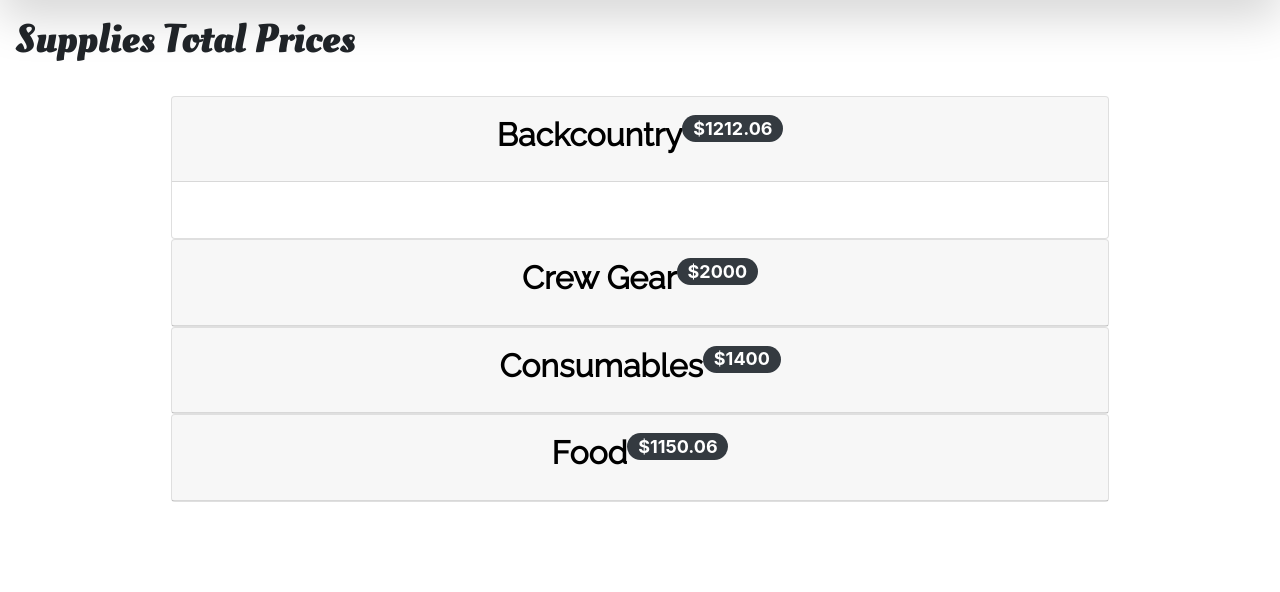
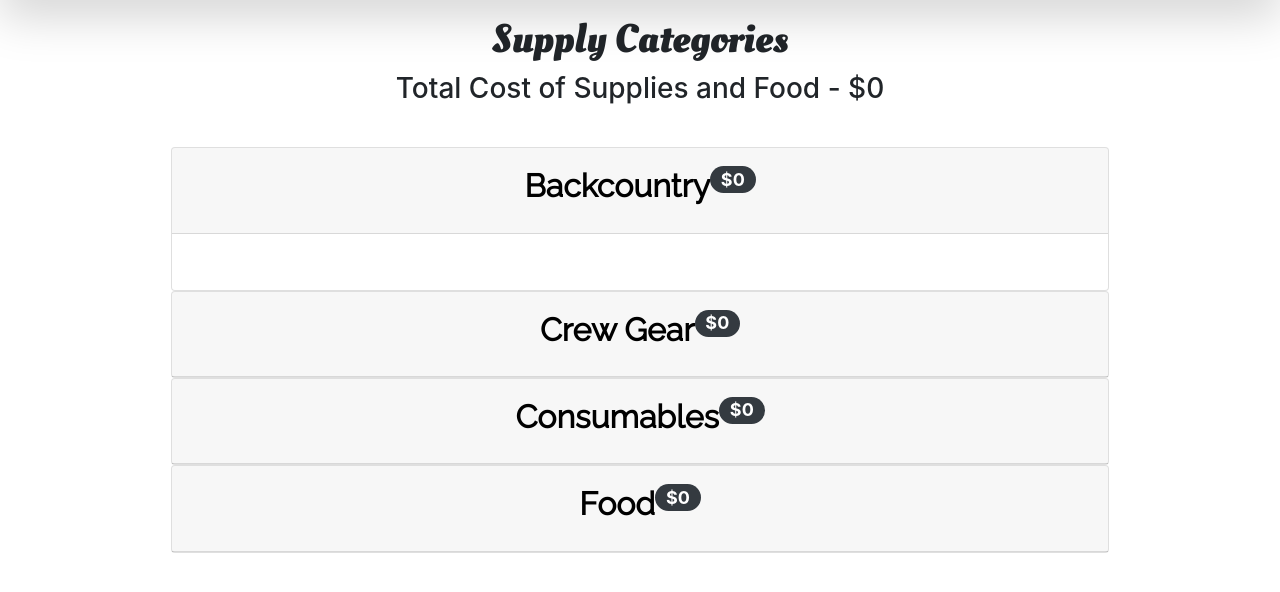
Before and after one commit to asimjb1200/UHA, a Django app: page /reports/ in a window 1280 px wide. Shown: the part 56-648 px from the top of the page. Run offline with Django 3.2, Linux system fonts and the light colour scheme; the visitor is signed in with stand-in values (Sample User, id 1); data that the repository does not hold is empty; some libraries are stand-ins or nearby versions; some web fonts are replaced.

Commit message:
reporting page

```diff
--- a/inventory_mgmt/inventory/templates/inventory/reports.html
+++ b/inventory_mgmt/inventory/templates/inventory/reports.html
@@ -1,7 +1,8 @@
 {% extends 'inventory/base.html' %}
 {% block title %}<title>Reports</title>{% endblock title %}
 {% block body %}
-<h1>Supplies Total Prices</h1>
+<h1 class = "text-center">Supply Categories</h1>
+<h3 class="text-center">Total Cost of Supplies and Food - ${{grandTotal}}<h3>
 <br>
 <div class="reports">
  <div class="w-75 mx-auto" id="accordion">
@@ -11,7 +12,7 @@
       <h5 class="mb-0">
         <button class="btn btn-link" data-toggle="collapse" data-target="#collapseOne" aria-expanded="false" aria-controls="collapseOne">
           <h2 style="float: left;">Backcountry</h2>
-          <h4 style="float: right;"><span class="badge badge-dark badge-pill" >$1212.06</span></h4>
+          <h4 style="float: right;"><span class="badge badge-dark badge-pill" >${{bcTotal}}</span></h4>
         </button>
       </h5>
     </div>
@@ -22,7 +23,7 @@
             {% for supply in supplies %}
                 {% if supply.category == "BACK-COUNTRY" %}
                     {% if supply.total is not None %}
-                        <li>{{ supply.supplyName }} - {{ supply.total }}</li>
+                        <li>{{ supply.supplyName }} - {{supply.quantity}} - ${{ supply.total }}</li>
                         {% else %}
                         <li>{{ supply.supplyName }} - Price Unavailable</li>
                     {% endif %}
@@ -38,7 +39,7 @@
       <h5 class="mb-0">
         <button class="btn btn-link collapsed" data-toggle="collapse" data-target="#collapseTwo" aria-expanded="false" aria-controls="collapseTwo">
           <h2 style="float: left;">Crew Gear</h2>
-          <h4 style="float: right"><span class="badge badge-dark badge-pill">$2000</span></h4>
+          <h4 style="float: right"><span class="badge badge-dark badge-pill">${{cgTotal}}</span></h4>
         </button>
       </h5>
     </div>
@@ -48,7 +49,7 @@
         {% for supply in supplies %}
                 {% if supply.category == "CREW-GEAR" %}
                     {% if supply.total is not None %}
-                        <li>{{ supply.supplyName }} - {{ supply.total }}</li>
+                        <li>{{ supply.supplyName }} - {{supply.quantity}} -  ${{ supply.total }}</li>
                         {% else %}
                         <li>{{ supply.supplyName }} - Price Unavailable</li>
                     {% endif %}
@@ -63,7 +64,7 @@
       <h5 class="mb-0">
         <button class="btn btn-link collapsed" data-toggle="collapse" data-target="#collapseThree" aria-expanded="false" aria-controls="collapseThree">
           <h2 style="float: left;">Consumables</h2>
-          <h4 style="float: right"><span class="badge badge-dark badge-pill">$1400</span></h4>
+          <h4 style="float: right"><span class="badge badge-dark badge-pill">${{conTotal}}</span></h4>
         </button>
       </h5>
     </div>
@@ -73,7 +74,7 @@
             {% for supply in supplies %}
                 {% if supply.category == "CONSUMABLE" %}
                     {% if supply.total is not None %}
-                        <li>{{ supply.supplyName }} - {{ supply.total }}</li>
+                        <li>{{ supply.supplyName }} - {{supply.quantity}} - ${{ supply.total }}</li>
                         {% else %}
                         <li>{{ supply.supplyName }} - Price Unavailable</li>
                     {% endif %}
@@ -88,7 +89,7 @@
         <h5 class="mb-0">
             <button class="btn btn-link collapsed" data-toggle="collapse" data-target="#collapseFour" aria-expanded="false" aria-controls="collapseThree">
                 <h2 style="float: left;">Food</h2>
-                <h4 style="float: right"><span class="badge badge-dark badge-pill">$1150.06</span></h4>
+                <h4 style="float: right"><span class="badge badge-dark badge-pill">${{ foodTotal }}</span></h4>
             </button>
       </h5>
     </div>
@@ -97,7 +98,7 @@
       <div class="card-body">
             {% for item in food %}
                     {% if item.total is not None %}
-                        <li>{{ item.food_name }} - {{ item.total }}</li>
+                        <li>{{ item.food_name }} - {{item.quantity}} - ${{ item.total }}</li>
                         {% else %}
                         <li>{{ item.food_name }} - Price Unavailable</li>
                     {% endif %}
--- a/inventory_mgmt/inventory/views.py
+++ b/inventory_mgmt/inventory/views.py
@@ -36,7 +36,8 @@
         # get the context data from the generic list view
         context = super().get_context_data(**kwargs)
         # add the filter to the context that will go to the template
-        context['filter'] = CustomerFilter(self.request.GET, queryset=self.get_queryset())
+        context['filter'] = CustomerFilter(
+            self.request.GET, queryset=self.get_queryset())
         return context
 
 
@@ -44,7 +45,8 @@
     model = warehouse
     template_name = 'inventory/warehouses.html'
     login_url = '/'
-    redirect_field_name ='redirect_to'
+    redirect_field_name = 'redirect_to'
+
     def get_queryset(self):
         return warehouse.objects.all()
 
@@ -83,7 +85,8 @@
 
     def post(self, request):
         """Take in user data, clean it, and then post it to the database."""
-        form = self.form_class(request.POST) # pass in the user's data to that was submitted in form
+        form = self.form_class(
+            request.POST)  # pass in the user's data to that was submitted in form
 
         if form.is_valid():
             trailer = form.save(commit=False)
@@ -128,7 +131,8 @@
 
     def post(self, request):
         """Take in user data, clean it, and then post it to the database."""
-        form = self.form_class(request.POST) # pass in the user's data to that was submitted in form
+        form = self.form_class(
+            request.POST)  # pass in the user's data to that was submitted in form
 
         if form.is_valid():
             kayak = form.save(commit=False)
@@ -173,7 +177,8 @@
 
     def post(self, request):
         """Take in user data, clean it, and then post it to the database."""
-        form = self.form_class(request.POST) # pass in the user's data to that was submitted in form
+        form = self.form_class(
+            request.POST)  # pass in the user's data to that was submitted in form
 
         if form.is_valid():
             storage = form.save(commit=False)
@@ -202,7 +207,8 @@
 
     def post(self, request):
         """Take in user data, clean it, and then post it to the database."""
-        form = self.form_class(request.POST) # pass in the user's data to that was submitted in form
+        form = self.form_class(
+            request.POST)  # pass in the user's data to that was submitted in form
 
         if form.is_valid():
             newCust = form.save(commit=False)
@@ -255,7 +261,8 @@
 
     def post(self, request):
         """Take in user data, clean it, and then post it to the database."""
-        form = self.form_class(request.POST) # pass in the user's data to that was submitted in form
+        form = self.form_class(
+            request.POST)  # pass in the user's data to that was submitted in form
 
         if form.is_valid():
             newFood = form.save(commit=False)
@@ -295,6 +302,7 @@
     redirect_field_name = 'redirect_to'
     success_url = reverse_lazy('inventory:meals')
 
+
 class MenuBuilder(LoginRequiredMixin, View):
     """This view will allow the user to build a trip through a form."""
 
@@ -308,10 +316,10 @@
         form = self.form_class(None)
         return render(request, self.template_name, {'form': form})
 
-
     def post(self, request):
         """Take in user data, clean it, and then post it to the database."""
-        form = self.form_class(request.POST) # pass in the user's data to that was submitted in form
+        form = self.form_class(
+            request.POST)  # pass in the user's data to that was submitted in form
 
         if form.is_valid():
             newMenu = form.save(commit=False)
@@ -342,10 +350,10 @@
         form = self.form_class(None)
         return render(request, self.template_name, {'form': form})
 
-
     def post(self, request):
         """Take in user data, clean it, and then post it to the database."""
-        form = self.form_class(request.POST) # pass in the user's data to that was submitted in form
+        form = self.form_class(
+            request.POST)  # pass in the user's data to that was submitted in form
 
         if form.is_valid():
             newMeal = form.save(commit=False)
@@ -388,7 +396,8 @@
         # get the context data from the generic list view
         context = super().get_context_data(**kwargs)
         # add the filter to the context that will go to the template
-        context['filter'] = SupplyFilter(self.request.GET, queryset=self.get_queryset())
+        context['filter'] = SupplyFilter(
+            self.request.GET, queryset=self.get_queryset())
         return context
 
 
@@ -406,10 +415,12 @@
 
     def post(self, request):
         """Take in user data, clean it, and then post it to the database."""
-        form = self.form_class(request.POST) # pass in the user's data to that was submitted in form
+        form = self.form_class(
+            request.POST)  # pass in the user's data to that was submitted in form
 
         if form.is_valid():
-            supply = form.save(commit=False) # create an object so we can clean the data before saving it
+            # create an object so we can clean the data before saving it
+            supply = form.save(commit=False)
 
             # now get the clean and normalize the data
             supplyName = form.cleaned_data['supplyName']
@@ -430,10 +441,43 @@
     model = supplies
     template_name = "inventory/reports.html"
 
+
     def get_context_data(self, **kwargs):
+        supplyTotal = 0
+        foodTotal = 0
+        cgTotal = 0
+        bcTotal = 0
+        conTotal = 0
+        grandTotal = 0
+
+        for cg in supplies.objects.all():
+            if cg.category == "CREW-GEAR":
+                cgTotal += int(cg.total)
+
+        for bc in supplies.objects.all():
+            if bc.category == "BACK-COUNTRY":
+                bcTotal += int(bc.total)
+
+        for consumable in supplies.objects.all():
+            if consumable.category == "CONSUMABLE":
+                conTotal += int(consumable.total)
+
+        for supply in supplies.objects.all():
+            supplyTotal += int(supply.total)
+
+        for item in food.objects.all():
+            foodTotal += int(item.total)
+
         context = super().get_context_data(**kwargs)
         context["supplies"] = supplies.objects.all()
+        context["supplyTotal"] = supplyTotal
         context["food"] = food.objects.all()
+        context["foodTotal"] = foodTotal
+        context["cgTotal"] = cgTotal
+        context["bcTotal"] = bcTotal
+        context["conTotal"] = conTotal
+        context["grandTotal"] = foodTotal + supplyTotal
+
         return context
 
 
@@ -483,10 +527,12 @@
 
     def post(self, request):
         """Take in user data, clean it, and then post it to the database."""
-        form = self.form_class(request.POST) # pass in the user's data to that was submitted in form
+        form = self.form_class(
+            request.POST)  # pass in the user's data to that was submitted in form
 
         if form.is_valid():
-            van = form.save(commit=False) # create an object so we can clean the data before saving it
+            # create an object so we can clean the data before saving it
+            van = form.save(commit=False)
 
             # now get the clean and normalize the data
             vanName = form.cleaned_data['vanName']
@@ -503,6 +549,7 @@
 
         # if it doesn't work, have them try again
         return render(request, self.template_name, {'form': form})
+
 
 class VanUpdate(LoginRequiredMixin, UpdateView):
     """This view will allow the user to update van information."""
@@ -533,21 +580,23 @@
 
     # whenever the user calls the form it's a get request, go here and display a blank form
     def get(self, request):
-        form = self.form_class(None)# no data by default in the blank form
+        form = self.form_class(None)  # no data by default in the blank form
         return render(request, self.template_name, {'form': form})
 
     # process form data
     def post(self, request):
-        form = self.form_class(request.POST) # pass in the user's data to that was submitted in form
+        # pass in the user's data to that was submitted in form
+        form = self.form_class(request.POST)
 
         if form.is_valid():
-            user = form.save(commit=False) # create an object from the form, but don't save the form's data to the database yet
+            # create an object from the form, but don't save the form's data to the database yet
+            user = form.save(commit=False)
 
             # cleaned (normalized) data
             username = form.cleaned_data['username']
             password = form.cleaned_data['password']
             user.set_password(password)
-            user.save()# now save them to the database
+            user.save()  # now save them to the database
 
             # returns User onjects if credentials are correct
             user = authenticate(username=username, password=password)
@@ -578,14 +627,21 @@
 
     def post(self, request):
         """Take in user data, clean it, and then post it to the database."""
-        form = self.form_class(request.POST) # pass in the user's that was submitted in form
+        form = self.form_class(
+            request.POST)  # pass in the user's that was submitted in form
 
         def toggleAvailable(self, car):
-                van1 = vans.objects.filter(vanName = car.vanName)
-                van1.update(available=False)
+            van1 = vans.objects.filter(vanName=car.vanName)
+            van1.update(available=False)
+
+        # def date_check(self, trip_end, car):
+        #     van1 = vans.objects.filter(vanName = car.vanName)
+        #     if
 
         if form.is_valid():
-            trip = form.save(commit=False) # create an object so we can clean the data before saving it
+            # create an object so we can clean the data before saving it
+            trip = form.save(commit=False)
+            today = datetime.date.today()
 
             # now get the clean and normalize the data
             first_name = form.cleaned_data['first_name']
@@ -601,10 +657,9 @@
             extra_food_purchased = form.cleaned_data['extra_food_purchased']
             extra_supplies = form.cleaned_data['extra_supplies']
 
-            # if trips.objects.filter(van_used = form.cleaned_data['van_used']).exists():
-            #     #if trips.objects.filter(van_used = form.cleaned_data['van_used']).trip_start < datetime.date.today() and trips.objects.filter()
-            #     messages.warning(request, van_used.vanName + ' is currently in use. Pick another vehicle.' )
-            #     return render(request, self.template_name, {'form': form})
+            if trips.objects.filter(van_used=form.cleaned_data['van_used']).exists():
+                messages.warning(request, van_used.vanName + ' is currently in use. Pick another vehicle.')
+                return render(request, self.template_name, {'form': form})
 
             if (trip_end is None and trip_start is None):
                 trip.save()
@@ -616,12 +671,12 @@
             form.save_m2m()
             toggleAvailable(self, van_used)
 
-
             if trip is not None:
                 return redirect('inventory:view-trips')
 
         # if it doesn't work, have them try again
         return render(request, self.template_name, {'form': form})
+
 
 class TripManager(LoginRequiredMixin, generic.ListView):
     """This view will display the trips in the db in card fashion."""
@@ -640,7 +695,6 @@
         return context
 
 
-
 class TripDetails(LoginRequiredMixin, generic.DetailView):
     """This view will be used to display the details of a trip from the view trips page."""
 
@@ -653,7 +707,6 @@
         context = super().get_context_data(**kwargs)
         context['today'] = datetime.date.today()
         return context
-
 
 
 class TripUpdate(LoginRequiredMixin, UpdateView):
@@ -677,7 +730,6 @@
     success_url = reverse_lazy('inventory:view-trips')
     login_url = '/'
     redirect_field_name = 'redirect_to'
-
 
 
 class VanKitView(LoginRequiredMixin, generic.ListView):
@@ -710,10 +762,12 @@
 
     def post(self, request):
         """Take in user data, clean it, and then post it to the database."""
-        form = self.form_class(request.POST) # pass in the user's data to that was submitted in form
+        form = self.form_class(
+            request.POST)  # pass in the user's data to that was submitted in form
 
         if form.is_valid():
-            vankit = form.save(commit=False) # create an object so we can clean the data before saving it
+            # create an object so we can clean the data before saving it
+            vankit = form.save(commit=False)
 
             # now get the clean and normalize the data
             van_kit_name = form.cleaned_data['van_kit_name']
@@ -764,10 +818,12 @@
 
     def post(self, request):
         """Take in user data, clean it, and then post it to the database."""
-        form = self.form_class(request.POST) # pass in the user's data to that was submitted in form
+        form = self.form_class(
+            request.POST)  # pass in the user's data to that was submitted in form
 
         if form.is_valid():
-            vkml = form.save(commit=False) # create an object so we can clean the data before saving it
+            # create an object so we can clean the data before saving it
+            vkml = form.save(commit=False)
 
             # now get the clean and normalize the data
             supplyName = form.cleaned_data['supplyName']
```
Also changed, not shown: inventory_mgmt/inventory/management/commands/date_check.py (added, +21 -0 lines), inventory_mgmt/inventory/models.py (+12 -12 lines).
